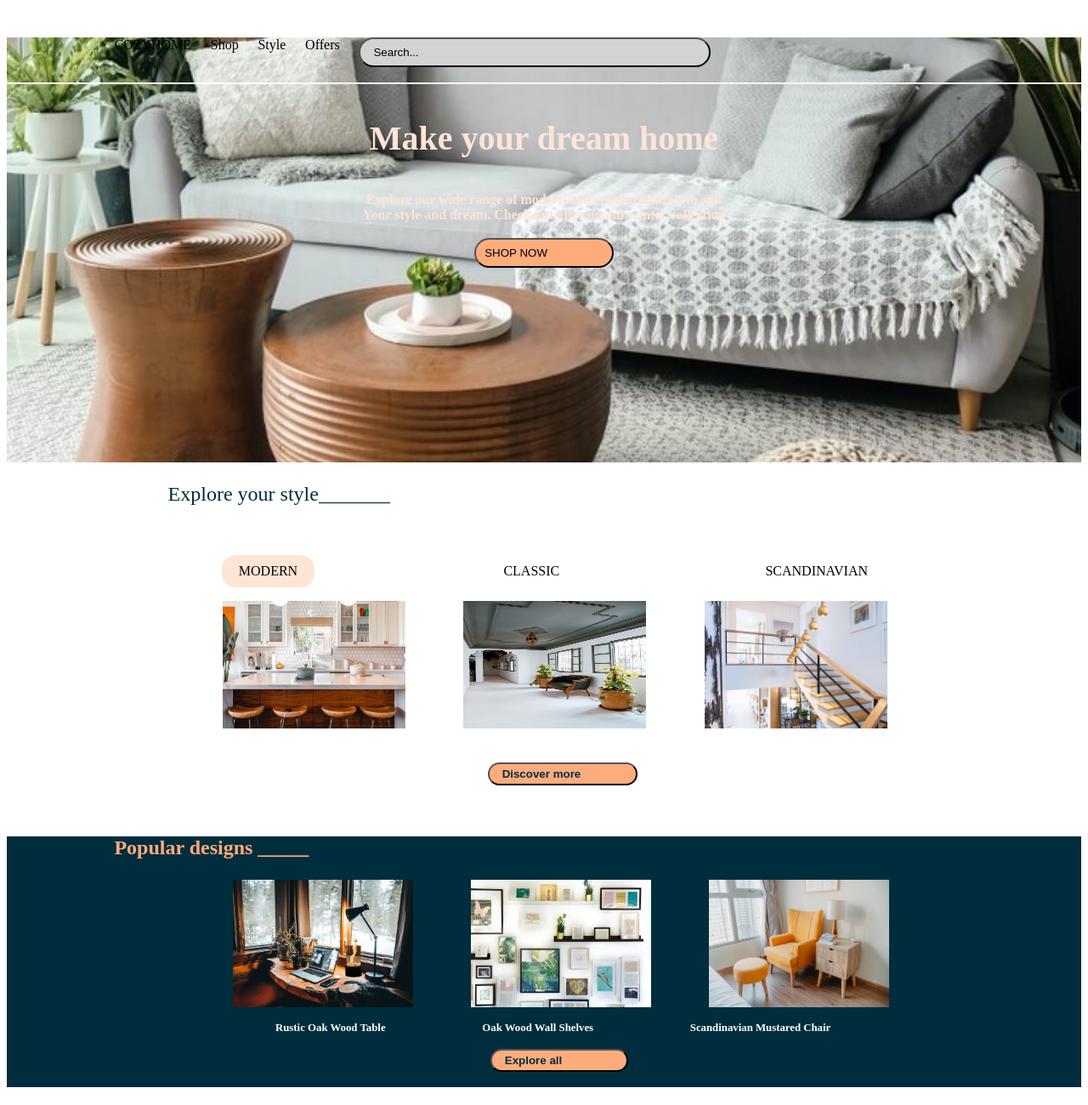
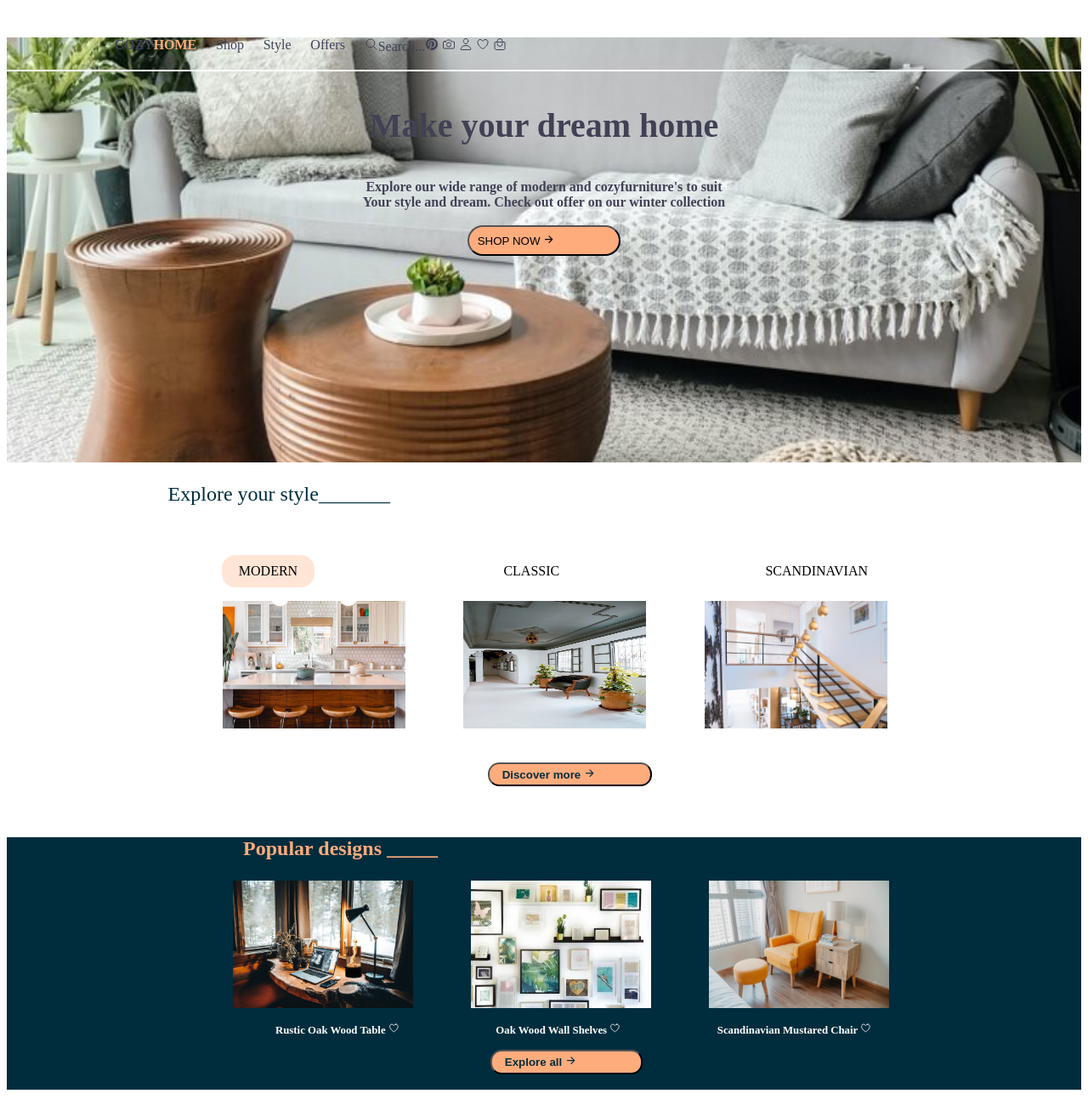
Before and after one commit to Rabecca-Chepkemboi/web-design-assignment, a plain HTML site: page index.html in a window 1280 px wide. Shown: the top 1300 px of the page at 85% size. Drawn offline with nearby package versions, Linux system fonts and the light colour scheme.

Commit message:
created web

```diff
--- a/index.html
+++ b/index.html
@@ -16,11 +16,31 @@
 
 <div class="a">
     <div class="b">
-        <div>COZY<span>HOME</span></div>
+        <div class="he">COZY<span class="ha">HOME</span></div>
         <div>Shop</div>
         <div>Style</div>
         <div>Offers</div>
-        <button class="cha">Search...</button>
+
+
+        <div class="ga">
+        <div>
+        <ion-icon name="search-outline"></ion-icon><span>Search...</span>
+    </div>
+
+    <div class="ra">
+
+
+        <ion-icon name="logo-pinterest"></ion-icon>
+        <ion-icon name="camera-outline"></ion-icon>
+
+
+        <ion-icon name="person-outline"></ion-icon>
+        <ion-icon name="heart-outline"></ion-icon>
+        <ion-icon name="bag-handle-outline"></ion-icon>
+
+    </div>
+</div>
+
       </div>
       <br>
       <div class="d"></div>
@@ -32,7 +52,7 @@
       Your style and dream. Check out offer on our winter collection
       <br>
       <br>
-      <button class="g">SHOP NOW</button>
+      <button class="g">SHOP NOW <ion-icon name="arrow-forward-outline"></ion-icon></button>
     </div>
 </div>
 
@@ -60,7 +80,7 @@
 <br>
 </div>
 
-<button class="k">Discover more</button>
+<button class="k">Discover more <ion-icon name="arrow-forward-outline"></ion-icon></button>
 </div>
 <br>
 <br>
@@ -76,14 +96,14 @@
 
 
 <div class="m">
-<p>Rustic Oak Wood Table</p>
-<p>Oak Wood Wall Shelves</p>
-<p>Scandinavian Mustared Chair</p>
+<p>Rustic Oak Wood Table <ion-icon name="heart-outline"></ion-icon></p>
+<p>Oak Wood Wall Shelves <ion-icon name="heart-outline"></ion-icon></p>
+<p>Scandinavian Mustared Chair <ion-icon name="heart-outline"></ion-icon></p>
 <br>
 <br>
 <br>
 </div>
-<button class="n">Explore all</button>
+<button class="n">Explore all <ion-icon name="arrow-forward-outline"></ion-icon></button>
 <br>
 <br>
 </div>
--- a/style.css
+++ b/style.css
@@ -9,7 +9,7 @@
     display: flex;
     gap: 2%;
     padding-left: 10%;
-    color: black;
+    color: #414155;
 
 }
 .cha{
@@ -27,7 +27,7 @@
 }
 .e{
     text-align: center;
-    color: #ffe5d6;
+    color: #414155;
     font-weight: bold;
 }
 .f{
@@ -104,7 +104,7 @@
     color: #ffac7d;
     font-weight: bold;
     font-size: 150%;
-    padding-left: 10%;
+    padding-left: 22%;
 }
 .m{
     display: flex;
@@ -129,9 +129,9 @@
     display: flex;
 }
 .p{
-    padding-left: 50%;
+    padding-left: 30%;
     border-radius: 50%;
-    background-color: #ffe5d6;
+    background-color: #ffffff;
 
 }
 .q{
@@ -148,7 +148,7 @@
 }
 .va{
     display: flex;
-    padding-left: 16%;
+    padding-left: 15%;
     gap: 6%;
     font-size: small;
 }
@@ -230,3 +230,26 @@
 .kwa{
     padding-left: 15%;
 }
+.ga{
+    display: flex;
+}
+.ge{
+    padding-left: 65%;
+    margin-bottom: 50%;
+}
+.gi{
+    padding: 2px 4px;
+    background-color: lightgrey;
+    padding-right: 25%;
+    border-radius: 1em;
+}
+.ra{
+    gap: 10%;
+}
+.ha{
+    color: #ffac7d;
+    font-weight: bold;
+}
+.he{
+    font-weight: bold;
+}
```
